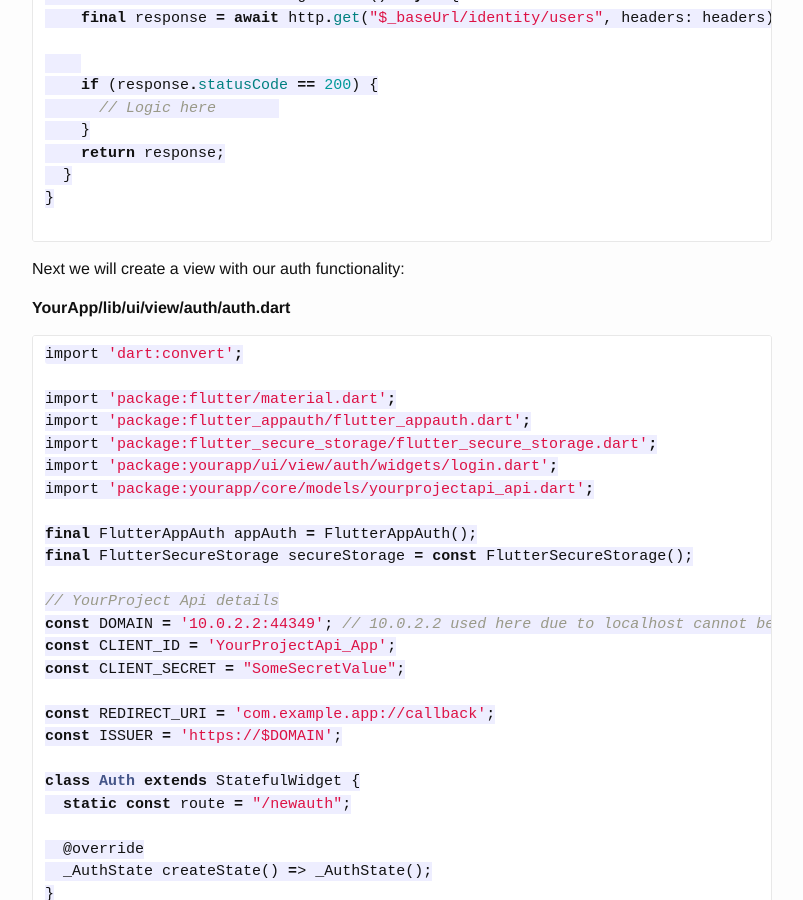
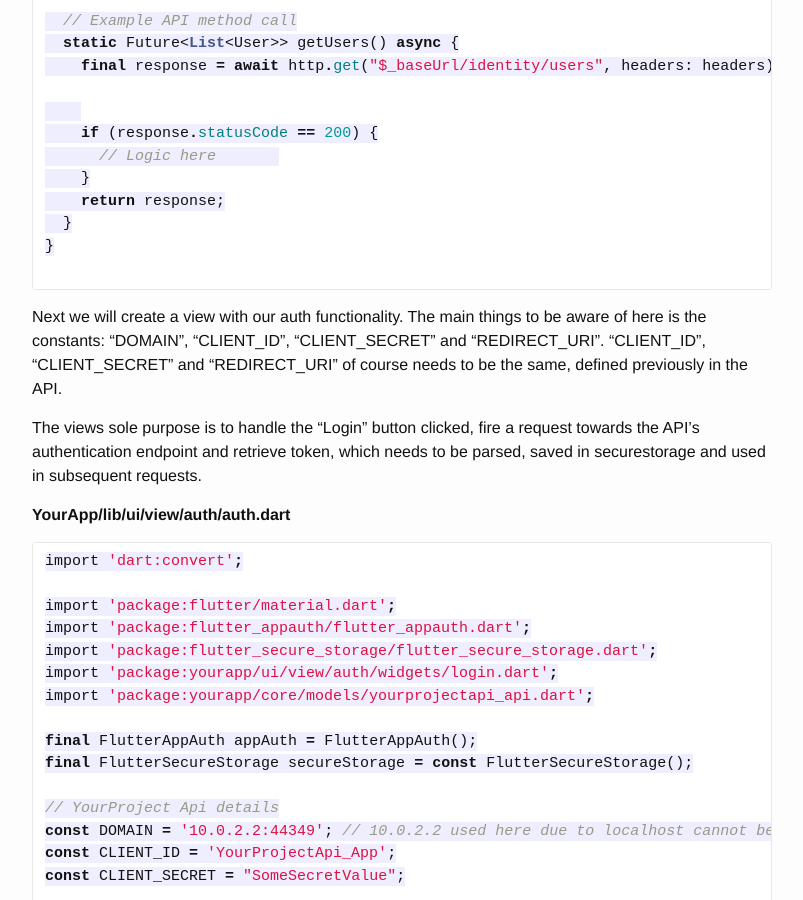
Before and after one commit to Znow/znow.github.io, a Jekyll site: the page built from _posts/2021-04-23-consume-abp-api-from-flutter-app.md, in a window 1280 px wide and 900 px high, scrolled down 3269 px. Shown: the whole window, without its empty margins (238-1041 px from the left). Built offline with Jekyll 4.4.1, drawn with Linux system fonts in a browser that asks for light colours; our own code applies the rules of GitHub Pages for plain Markdown files; comment, search, counter and statistics services are not loaded; some of the changed text lies outside the part shown.

Commit message:
Update 2021-04-23-consume-abp-api-from-flutter-app.md

````diff
--- a/_posts/2021-04-23-consume-abp-api-from-flutter-app.md
+++ b/_posts/2021-04-23-consume-abp-api-from-flutter-app.md
@@ -104,7 +104,8 @@
 }
 ```
 
-Next we will create a model for use in our auth:
+Next we will create a model for use in our auth. The model will hold the accessToken, which can be used in subsequent requests to the API.
+The model also holds some simple methods to retrieve users, and user details for the the user requesting.
 
 **YourApp/lib/core/models/yourapi_api.dart**
 
@@ -149,7 +150,10 @@
 
 ```
 
-Next we will create a view with our auth functionality:
+Next we will create a view with our auth functionality. The main things to be aware of here is the constants: "DOMAIN", "CLIENT_ID", "CLIENT_SECRET" and "REDIRECT_URI".
+"CLIENT_ID", "CLIENT_SECRET" and "REDIRECT_URI" of course needs to be the same, defined previously in the API.
+
+The views sole purpose is to handle the "Login" button clicked, fire a request towards the API's authentication endpoint and retrieve token, which needs to be parsed, saved in securestorage and used in subsequent requests.
 
 **YourApp/lib/ui/view/auth/auth.dart**
 
@@ -318,6 +322,5 @@
 
 ## Notes
 
-Getting connection issues? Be sure that your SSL certificate is trusted if using https.
-
-If any questions/thoughts/ideas/changes - Please send me a message, and I will get back to you.
+* Getting connection issues? Be sure that your SSL certificate is trusted if using https.
+* If any questions/thoughts/ideas/changes - Please send me a message, and I will get back to you.
````
